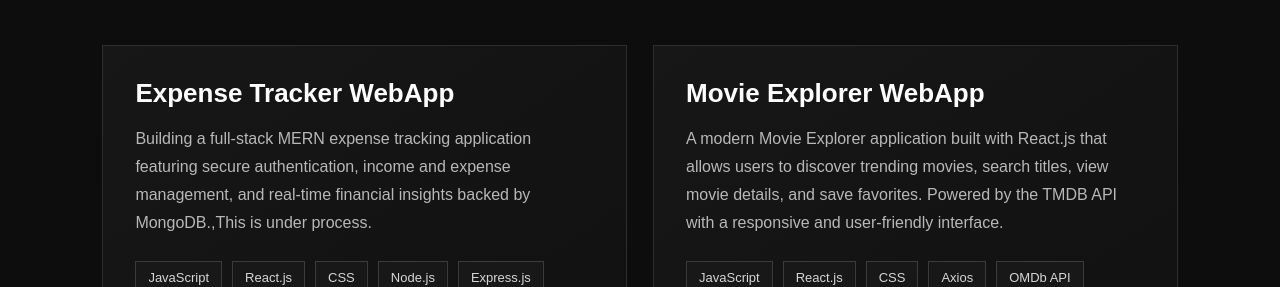
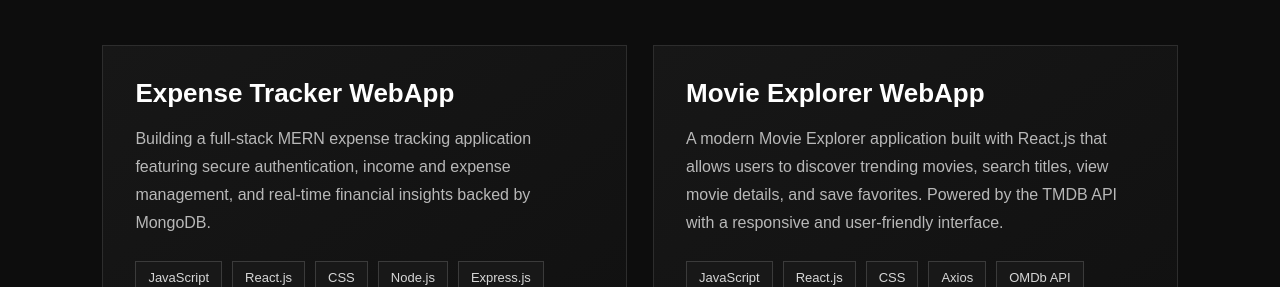
Before and after one commit to rajukr07/Raju-portfolio, a React (Vite) app: page / in a window 1280 px wide. Shown: the part 4420-4707 px from the top of the page. Built offline with nearby package versions, Linux system fonts and the light colour scheme.

Commit message:
updating expance tracker status

```diff
--- a/src/data/projects.js
+++ b/src/data/projects.js
@@ -2,7 +2,7 @@ export const projects = [
   {
     title: "Expense Tracker WebApp",
     description:
-      "Building a full-stack MERN expense tracking application featuring secure authentication, income and expense management, and real-time financial insights backed by MongoDB.,This is under process.",
+      "Building a full-stack MERN expense tracking application featuring secure authentication, income and expense management, and real-time financial insights backed by MongoDB.",
     technologies: ["JavaScript","React.js", "CSS","Node.js", "Express.js", "MongoDB",],
 
     github: "https://github.com/rajukr07/Expense-Tracker-MERN-.git",
```
